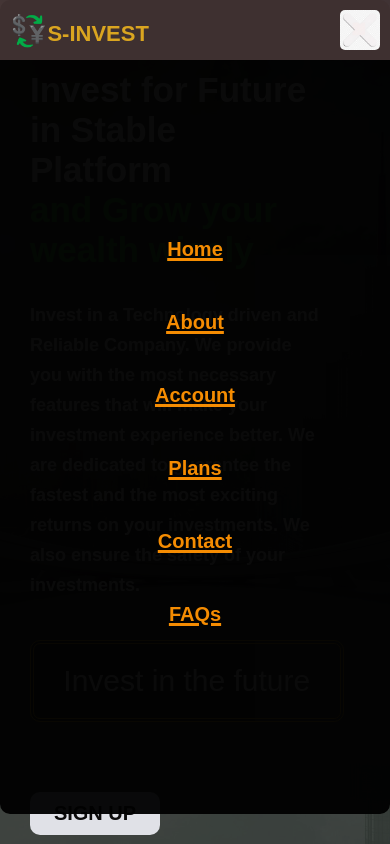
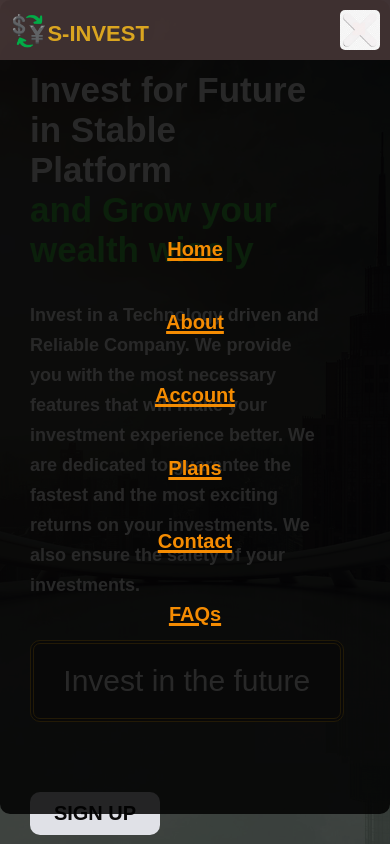
Before and after one commit to isaiahcsolaris/invest, a plain HTML site: page index.html in a window 390 px wide. Both pictures are taken after a click on the element 360 px from the left and 30 px from the top of the page. Shown: the top 844 px of the page. Drawn offline with nearby package versions, Linux system fonts and the light colour scheme; a web font is replaced by a local one.

Commit message:
Update mobile.css

```diff
--- a/styles/mobile.css
+++ b/styles/mobile.css
@@ -48,7 +48,7 @@
     justify-content: center;
     align-items: center;
     width: 100%;
-    background-color: #020202f6;
+    background: #020202d8;
     z-index: 1000;
     display: none;
     border-radius: 10px;
```
